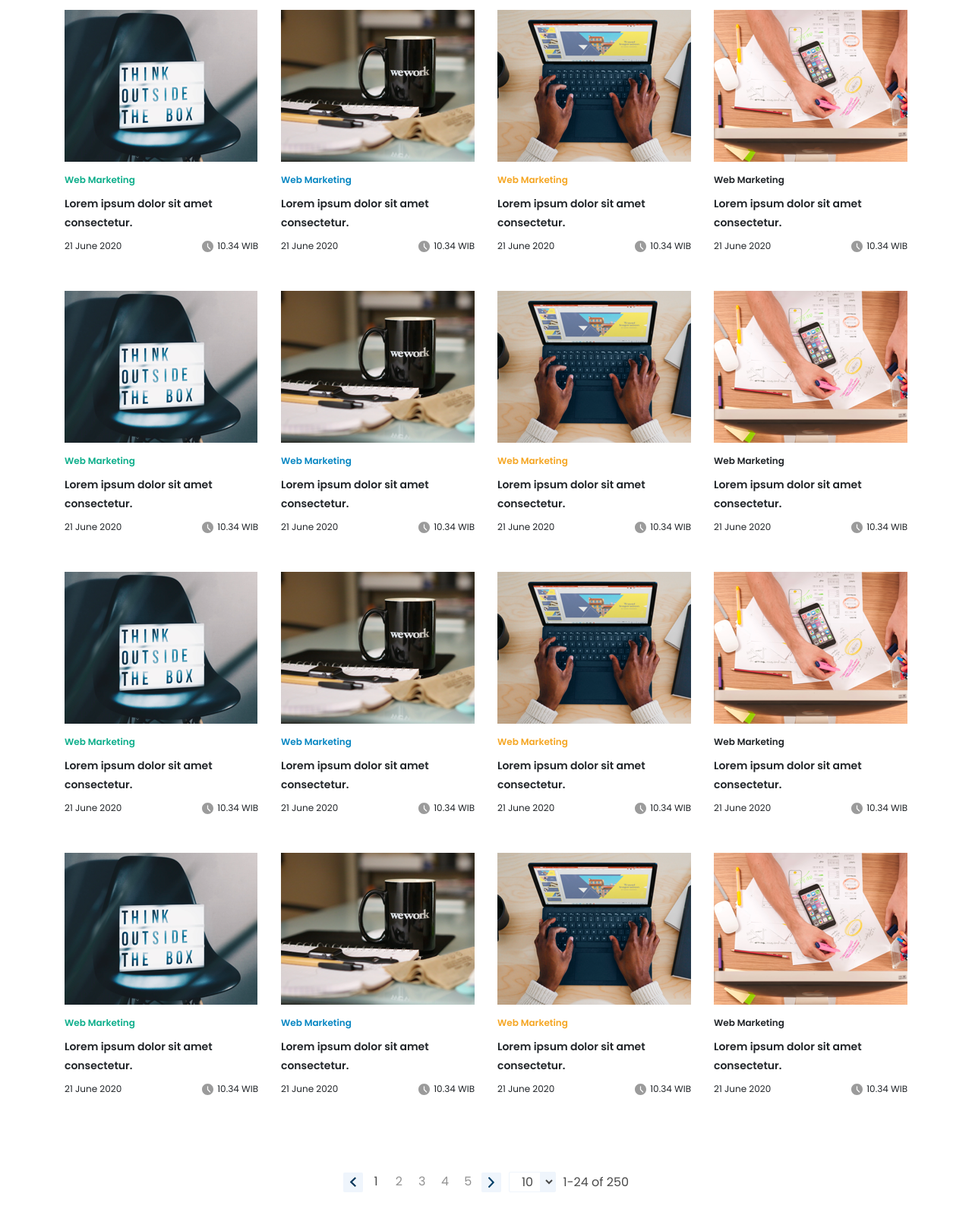
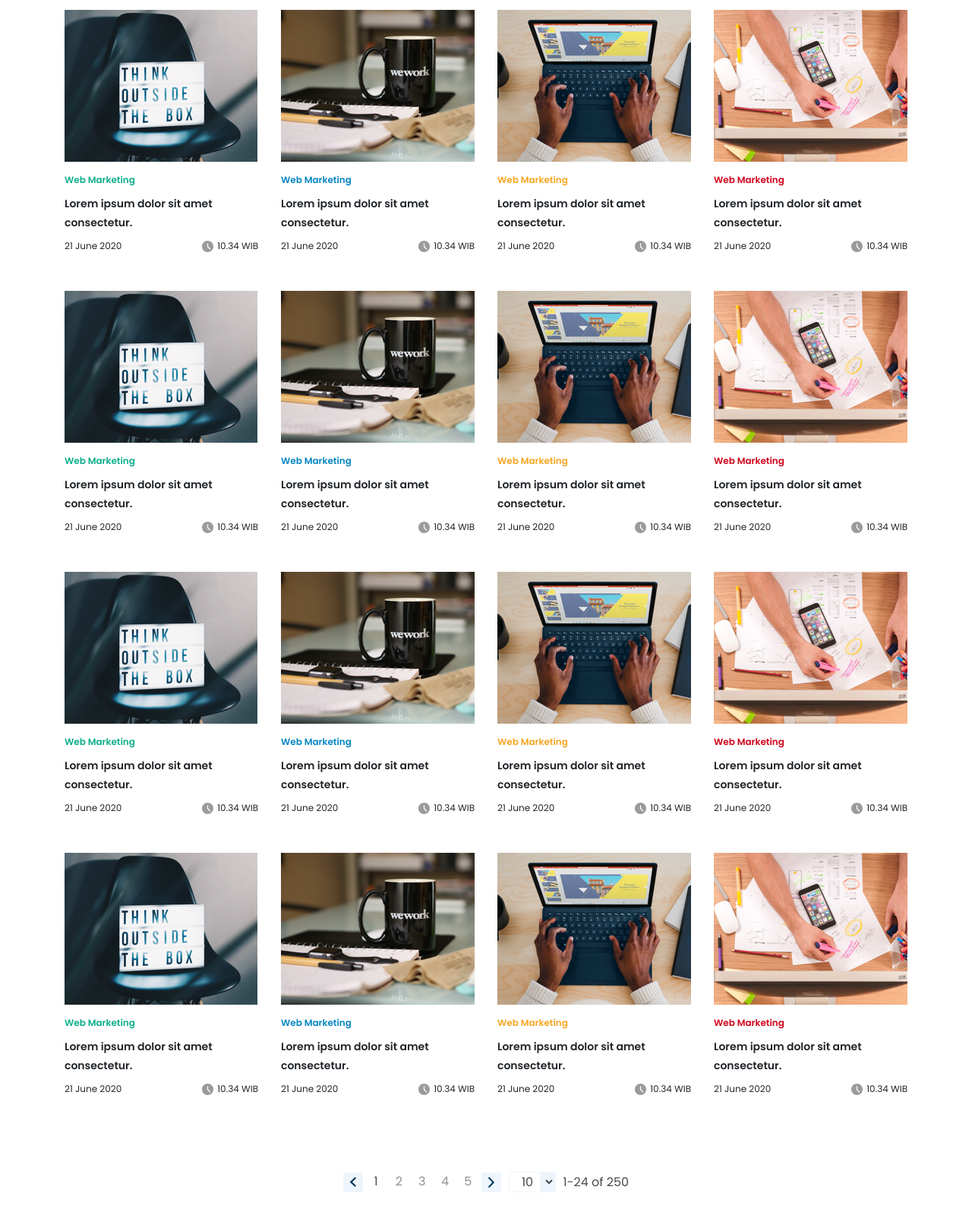
Before and after one commit to yusmardianto/nippo-lp, a PHP site: page /blog.php in a window 1280 px wide. Shown: the part 638-2234 px from the top of the page at 76% size. Run offline with PHP 8.4, Linux system fonts and the light colour scheme.

Commit message:
correcting css error

```diff
--- a/assets/css/blog.css
+++ b/assets/css/blog.css
@@ -189,7 +189,7 @@
 }
 
 .blogs .blogs__item > small.text--red {
-    color: ##d0021b;
+    color: #d0021b;
 }
 
 .blogs .blogs__item > h6 {
```
